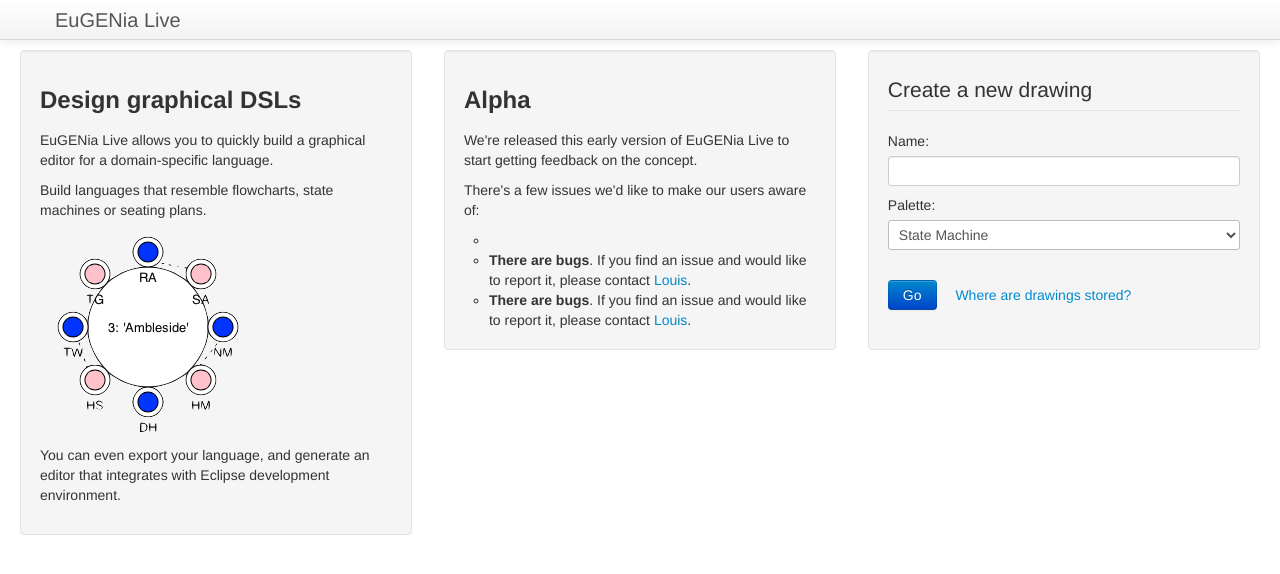
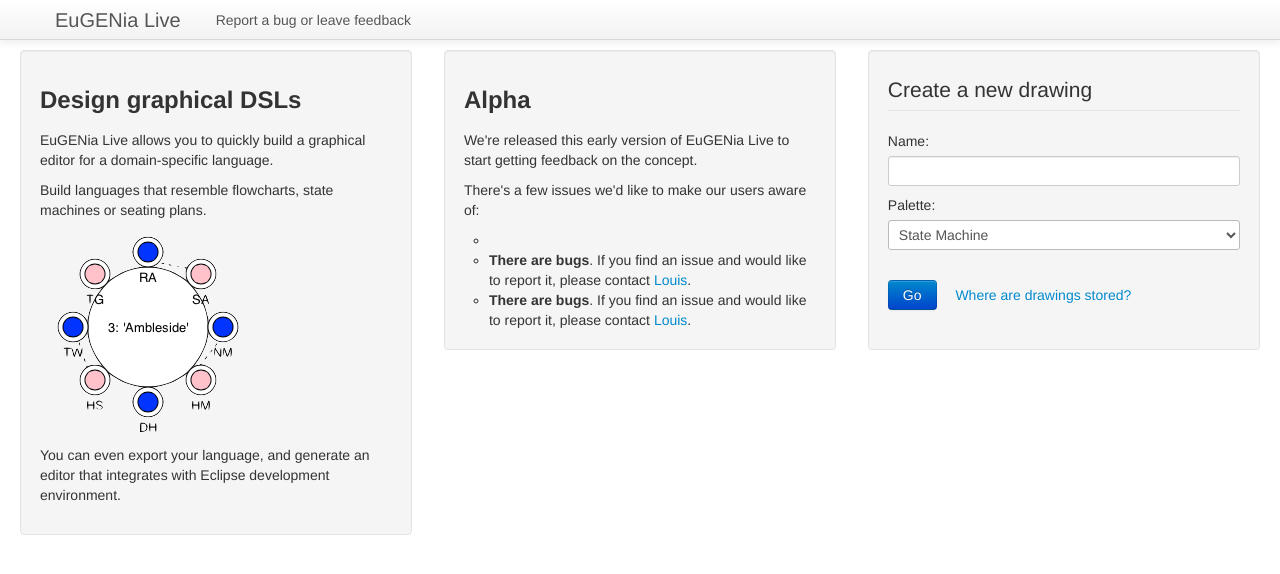
Before and after one commit to louismrose/eugenia-live, a website: page public/index.html in a window 1280 px wide. Drawn offline with Linux system fonts and the light colour scheme.

Commit message:
Add link to Github issues.

```diff
--- a/public/index.html
+++ b/public/index.html
@@ -19,10 +19,14 @@
     </script>
   </head>
   <body>
+
     <div class="navbar navbar-fixed-top">
       <div class="navbar-inner">
         <div class="container">
           <a class="brand" href=".">EuGENia Live</a>
+          <ul class="nav">
+                <li><a href="https://github.com/louismrose/eugenia-live/issues">Report a bug or leave feedback</a></li>
+              </ul>
         </div>
       </div>
     </div>
@@ -30,5 +34,6 @@
     <div id="content" class="container-fluid">
 
     </div>
+
   </body>
   </html>
```
Also changed, not shown: 1 other file.
